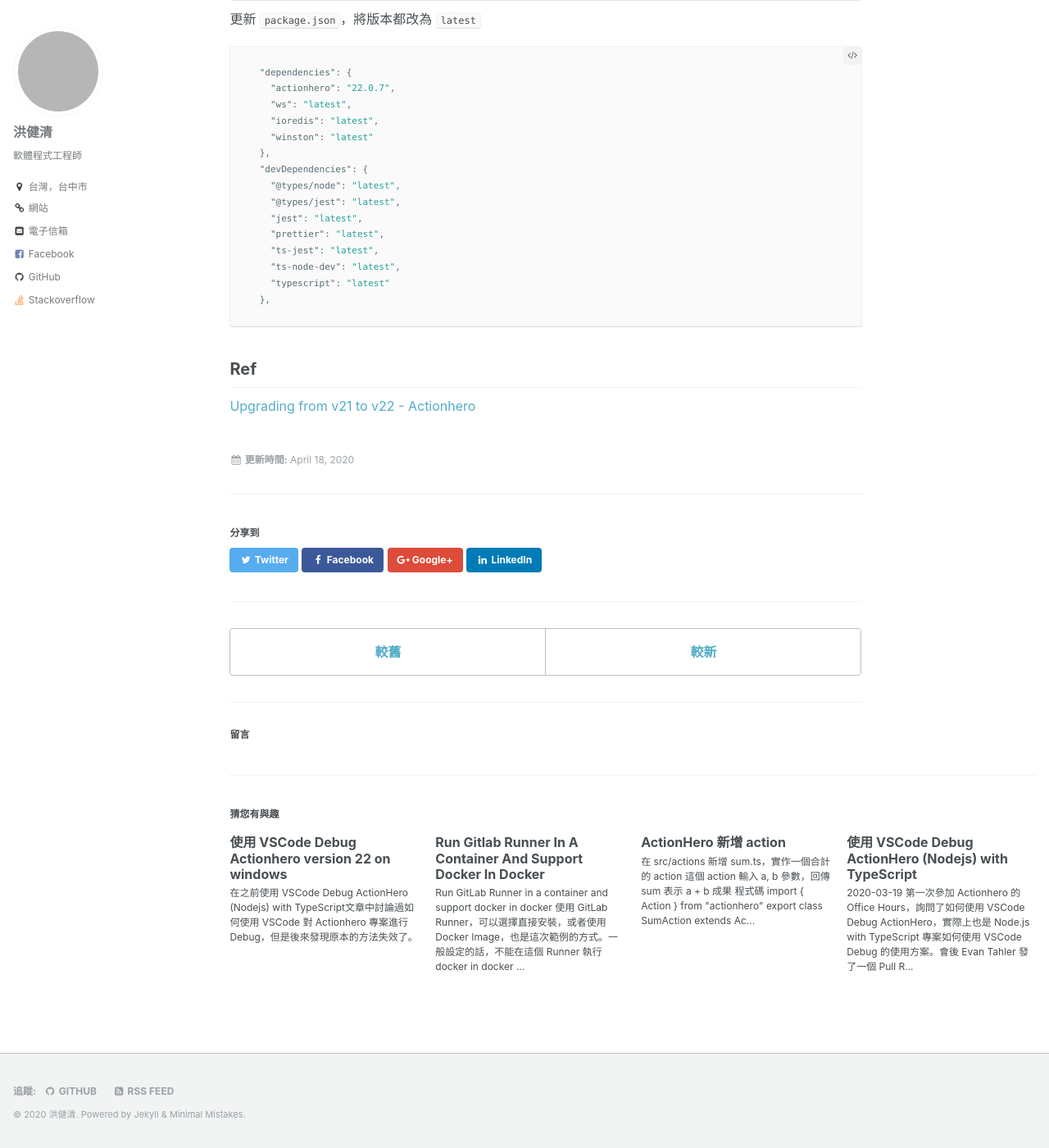
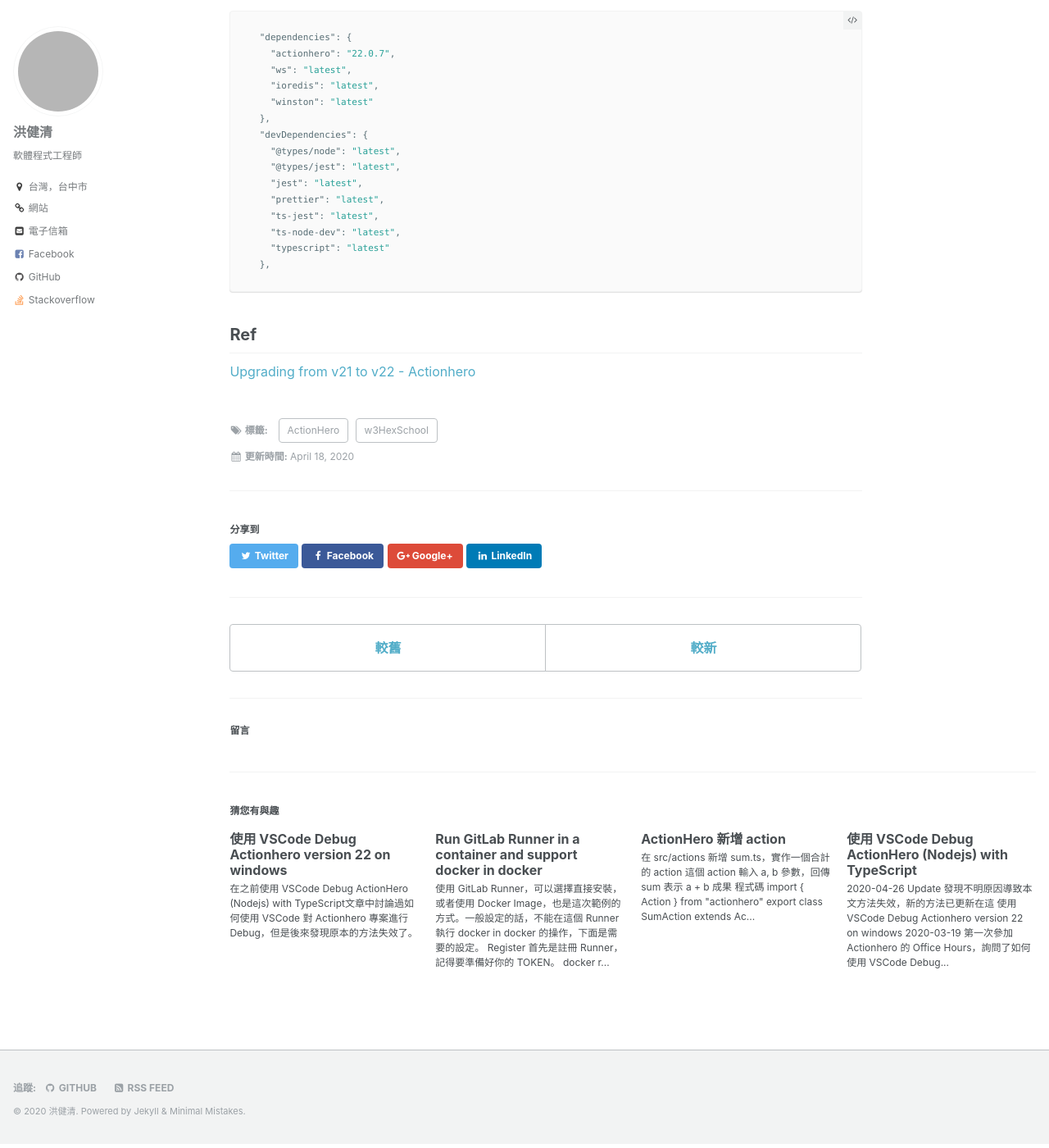
Before and after one commit to allyusd/twblog-source, a Jekyll site: the page built from _posts/2020-04-18-upgrading-actionhero-from-v21-to-v22.md, in a window 1280 px wide and 1400 px high, scrolled down 1546 px. Shown: the whole window at 82% size. Built offline with Jekyll 4.4.1, drawn with Linux system fonts in a browser that asks for light colours; comment, search, counter and statistics services are not loaded; some of the changed text lies outside the part shown; grey boxes are pictures that could not be loaded.

Commit message:
update post

```diff
--- a/_posts/2020-03-28-actionhero-nodejs-debug-with-typescript-on-vscode.md
+++ b/_posts/2020-03-28-actionhero-nodejs-debug-with-typescript-on-vscode.md
@@ -2,6 +2,10 @@
 title: "使用 VSCode Debug ActionHero (Nodejs) with TypeScript"
 tags: w3HexSchool ActionHero Nodejs Debug TypeScript
 ---
+
+2020-04-26 Update
+
+發現不明原因導致本文方法失效，新的方法已更新在這 [使用 VSCode Debug Actionhero version 22 on windows](https://twblog.hongjianching.com/2020/04/26/actionhero-v22-debug-with-vscode-on-windows/)
 
 2020-03-19 第一次參加 [Actionhero](https://www.actionherojs.com/) 的 Office Hours，詢問了如何使用 VSCode Debug ActionHero，實際上也是 Node.js with TypeScript 專案如何使用 VSCode Debug 的使用方案。會後 [Evan Tahler](https://www.evantahler.com/) 發了一個 [Pull Request](https://github.com/actionhero/actionhero/pull/1428) 新增了 Debug 相關的變更，同時也更新了[官網的文件](https://www.actionherojs.com/tutorials/repl-and-debugging)。
 
--- a/_posts/2020-04-11-run-gitlab-runner-in-a-container-and-support-docker-in-docker.md
+++ b/_posts/2020-04-11-run-gitlab-runner-in-a-container-and-support-docker-in-docker.md
@@ -1,5 +1,7 @@
-Run GitLab Runner in a container and support docker in docker
-===
+---
+title: "Run GitLab Runner in a container and support docker in docker"
+tags: w3HexSchool GitLab CI CD DevOps Docker
+---
 
 使用 GitLab Runner，可以選擇直接安裝，或者使用 Docker Image，也是這次範例的方式。一般設定的話，不能在這個 Runner 執行 docker in docker 的操作，下面是需要的設定。
 
--- a/_posts/2020-04-18-upgrading-actionhero-from-v21-to-v22.md
+++ b/_posts/2020-04-18-upgrading-actionhero-from-v21-to-v22.md
@@ -1,5 +1,7 @@
-更新 Actionhero 版本從 v21 到 v22
-===
+---
+title: "更新 Actionhero 版本從 v21 到 v22"
+tags: w3HexSchool ActionHero
+---
 
 一開始使用 Actionhero 的時候是 21 版，升級到 22 版的時候有一些變化，Actionhero 這次更新異動比較大的原因是，修改了啟動的機制, 接下來說明應該如何調整
 
```
